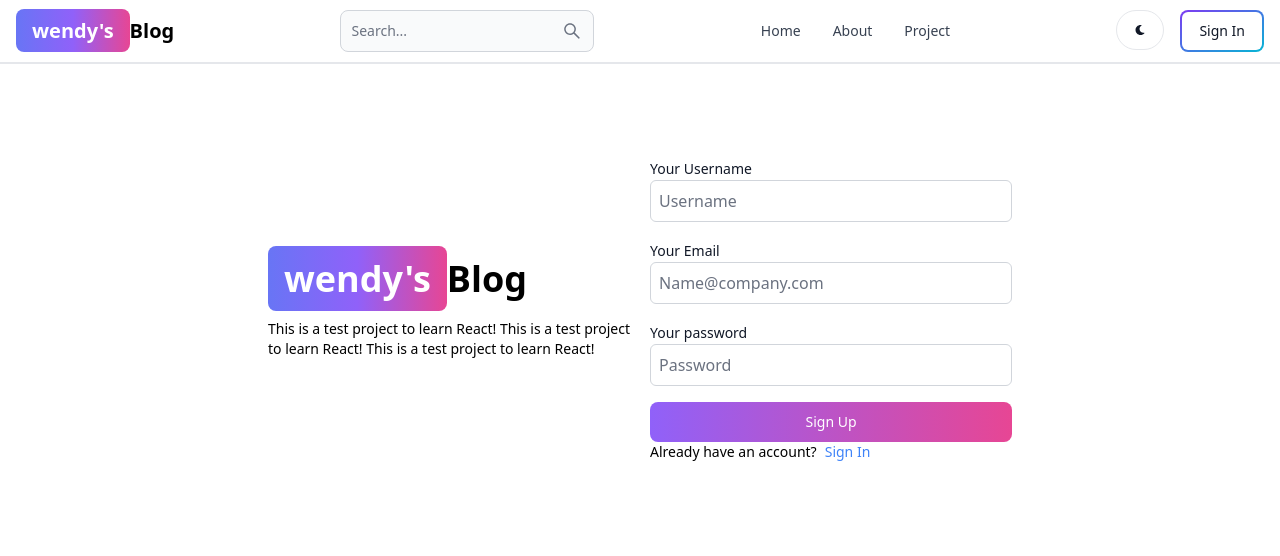
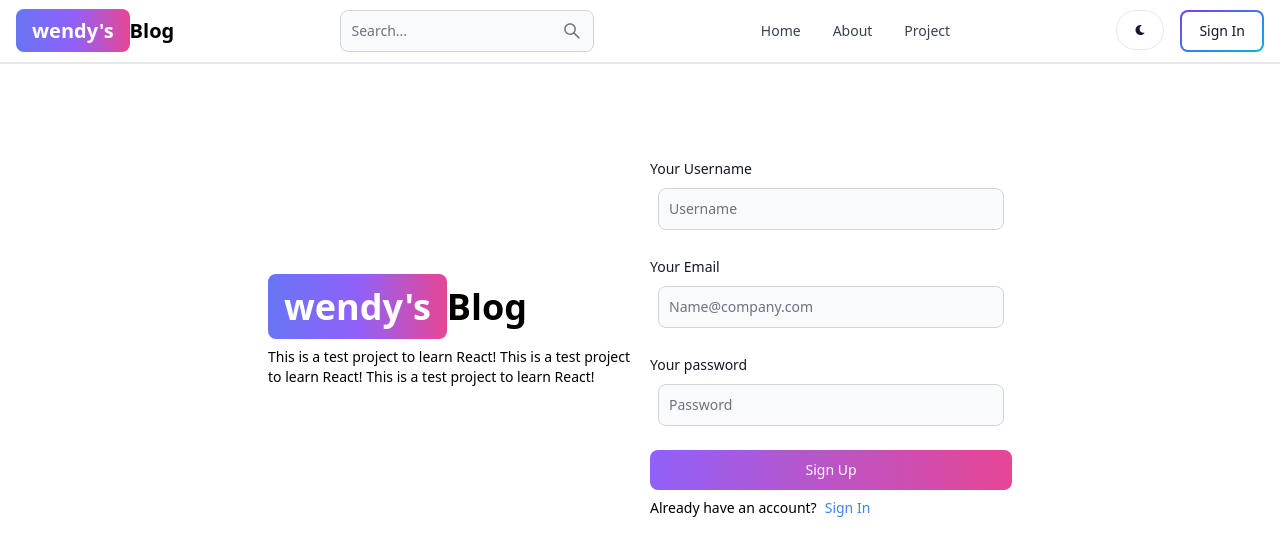
Before and after one commit to lifewithwendy/Wendys-blogs, a React (Vite) app in the folder client/: page /sign-up in a window 1280 px wide. Shown: the top 556 px of the page. Built offline with nearby package versions, Linux system fonts and the light colour scheme.

Commit message:
add functionality to Signup page

```diff
--- a/client/src/pages/SignUp.jsx
+++ b/client/src/pages/SignUp.jsx
@@ -1,8 +1,50 @@
-import { Button, Label } from 'flowbite-react';
+import {TextInput, Button, Label, Alert, Spinner } from 'flowbite-react';
+import { set } from 'mongoose';
 import React from 'react';
-import { Link } from 'react-router-dom';
+import { Link, useNavigate } from 'react-router-dom';
+import { useState } from 'react';
 
 export default function SignUp() {
+  const [formData, setFormData] = useState({});
+  const [errorMessage, setErrorMessage] = useState(false);
+  const [loading, setloading] = useState(false);
+  const navigate = useNavigate();
+
+  const handleChange = (e) => {
+    setFormData({ ...formData, [e.target.id]: e.target.value.trim()});
+  };
+  const handleSubmission = async (e) => {
+    e.preventDefault();
+    if (!formData.username || !formData.email || !formData.password) {
+      setErrorMessage('Please fill in all fields');
+      return;
+    }
+    console.log(formData);
+
+    try {
+      setloading(true);
+      setErrorMessage(null);
+
+      const res= await fetch('/api/auth/signup', {
+        method: 'POST',
+        headers: {'Content-Type': 'application/json'},
+        body: JSON.stringify(formData),
+      });
+
+      const data = await res.json();
+      if(data.success === false){
+        return setErrorMessage(data.message);
+      }
+      setloading(false);
+      if (res.ok) {
+        navigate('/sign-in');
+      }
+    } catch (error) {
+      setErrorMessage(error.message);
+      setloading(false);
+    }
+  }
+
   return (
     <div className='min-h-screen mt-20'>
       <div className="flex p-3 max-w-3xl mx-auto flex-col  md:flex-row  md:items-center gap-5">
@@ -23,49 +65,68 @@ export default function SignUp() {
         {/* Right side */}
         <div className="flex-1">
           <div className="">
-            <form className='flex flex-col gap-4'>
+            <form className='flex flex-col gap-4' onSubmit={handleSubmission}>
 
               <div className="">
                 <Label className="text-sm">Your Username</Label>
-                <input
+                <TextInput
                   type="text"
-                  className="w-full p-2 border border-gray-300 rounded-md"
+                  className="w-full p-2 border-0 border-gray-300 rounded-md"
                   placeholder="Username"
                   id='username'
+                  onChange={handleChange}
                 />
               </div>
 
               <div className="">
               <Label className="text-sm">Your Email</Label>
-                <input
-                  type="text"
-                  className="w-full p-2 border border-gray-300 rounded-md"
+                <TextInput
+                  type="email"
+                  className="w-full p-2 border-0 border-gray-300 rounded-md"
                   placeholder="Name@company.com"
-                  id='username'
+                  id='email'
+                  onChange={handleChange}
                 />
               </div>
 
               <div className="">
               <Label className="text-sm">Your password</Label>
-                <input
-                  type="text"
-                  className="w-full p-2 border border-gray-300 rounded-md"
+                <TextInput
+                  type="password"
+                  className="w-full p-2 border-0 border-gray-300 rounded-md"
                   placeholder="Password"
-                  id='username'
+                  id='password'
+                  onChange={handleChange}
                 />
               </div>
 
-              <Button gradientDuoTone='purpleToPink' type='submit' className=''>
-                Sign Up
+              <Button gradientDuoTone='purpleToPink' type='submit' disabled={loading}>
+
+                {
+                  loading ? (
+                    <>
+                    <Spinner size='sm' />
+                    <span className="pl-3">Loading...</span>
+                    </>
+                ) : (
+                  'Sign Up'
+                )}
               </Button>
 
             </form>
-            <div className="flex gap-2 text-sm ">
+            <div className="flex gap-2 text-sm mt-2">
               <span className="text-sm">Already have an account?</span>
               <Link to='/sign-in' className='text-blue-500'>
               Sign In
               </Link>
             </div>
+            {
+              errorMessage && (
+                <Alert className="mt-2" color='failure'>
+                  {errorMessage}
+                </Alert>
+              )
+            }
           </div>
         </div>
       </div>
--- a/client/vite.config.js
+++ b/client/vite.config.js
@@ -3,5 +3,13 @@ import react from '@vitejs/plugin-react-swc'
 
 // https://vitejs.dev/config/
 export default defineConfig({
+  server: {
+    proxy: {
+      '/api': {//configuring a proxy for the server to connect front end to backend
+        target: 'http://localhost:3000',
+        secure: false,
+      },
+    },
+  },
   plugins: [react()],
 })
```
